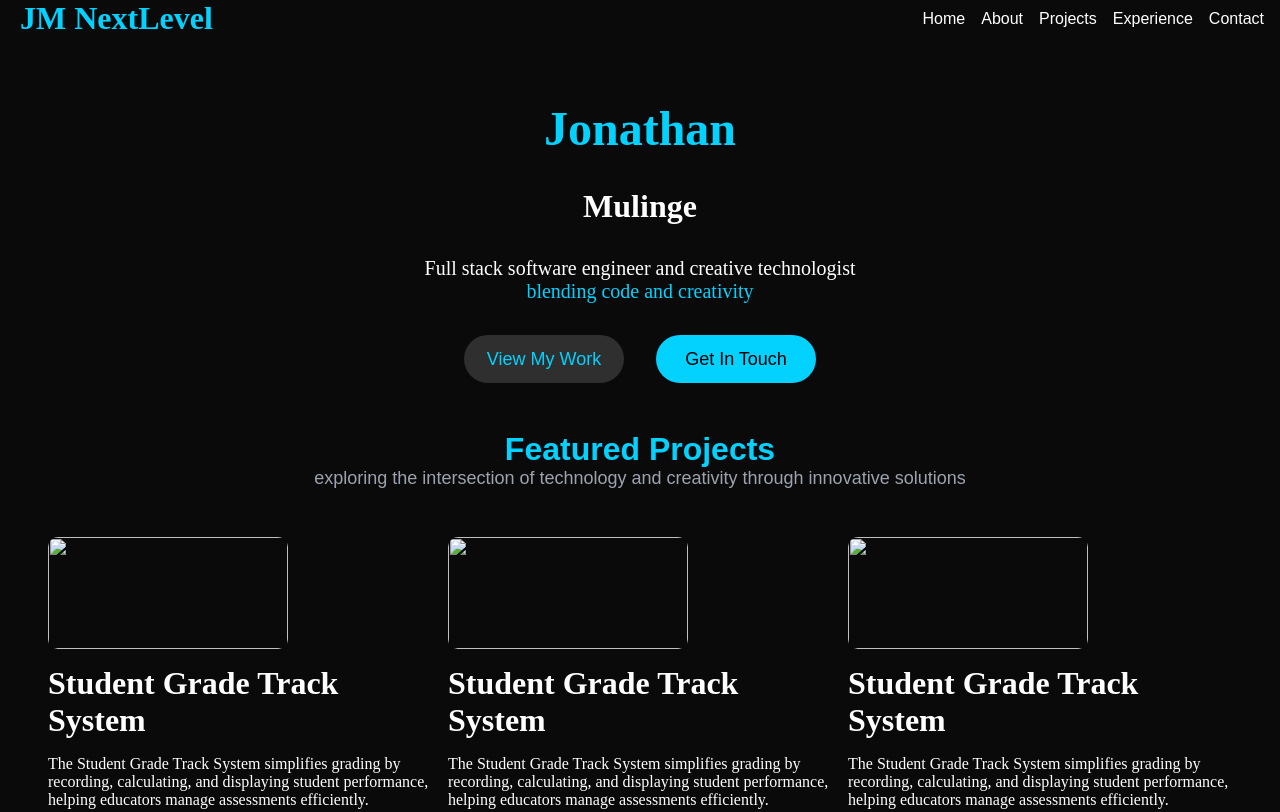
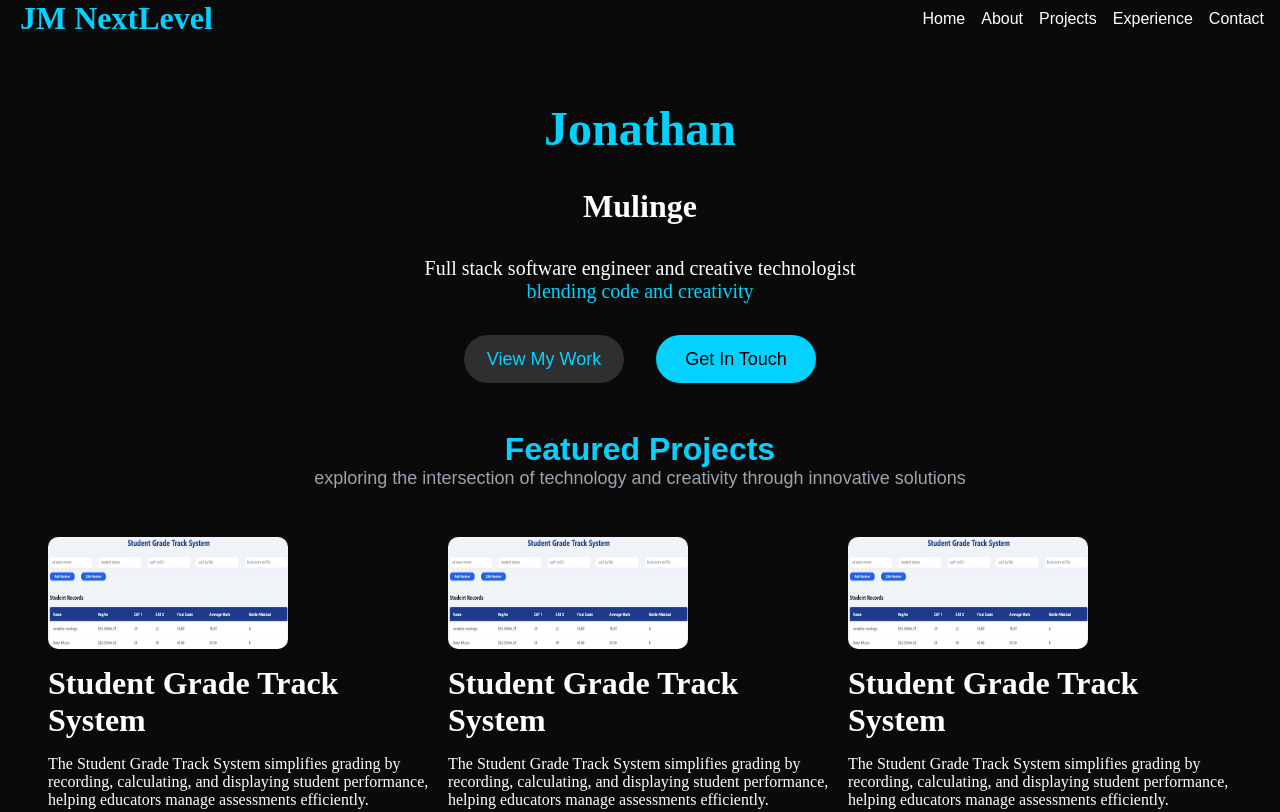
Before and after one commit to jonesmulinge2001/JonathanPortfolio, a website: page index.html in a window 1280 px wide. Shown: the top 812 px of the page. Drawn offline with Linux system fonts and the light colour scheme.

Commit message:
Modified the image display on small screens

```diff
--- a/index.html
+++ b/index.html
@@ -39,19 +39,19 @@
             </div>
             <div class="projects">
                 <div class="project">
-                    <img src="/image/grade.jpg" alt="">
+                    <img src="/public/grade.jpg" alt="">
                     <h1>Student Grade Track System</h1>
                     <p>The Student Grade Track System simplifies grading by recording, calculating, and displaying student performance, helping educators manage assessments efficiently.
                     </p>
                 </div>
                 <div class="project">
-                    <img src="/image/task.jpg" alt="">
+                    <img src="/public/grade.jpg" alt="">
                     <h1>Student Grade Track System</h1>
                     <p>The Student Grade Track System simplifies grading by recording, calculating, and displaying student performance, helping educators manage assessments efficiently.
                     </p>
                 </div>
                 <div class="project">
-                    <img src="/image/grade.jpg" alt="">
+                    <img src="/public/grade.jpg" alt="">
                     <h1>Student Grade Track System</h1>
                     <p>The Student Grade Track System simplifies grading by recording, calculating, and displaying student performance, helping educators manage assessments efficiently.
                     </p>
```
Also changed, not shown: public/grade.jpg (added), public/task.jpg (added).
